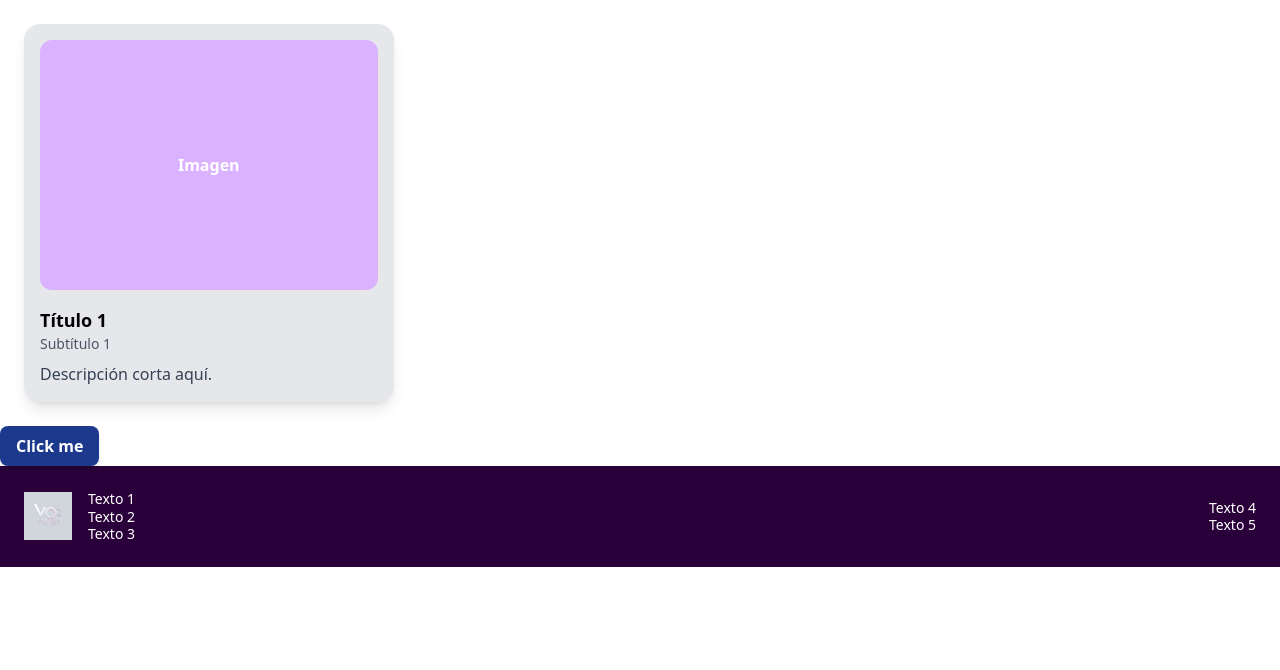
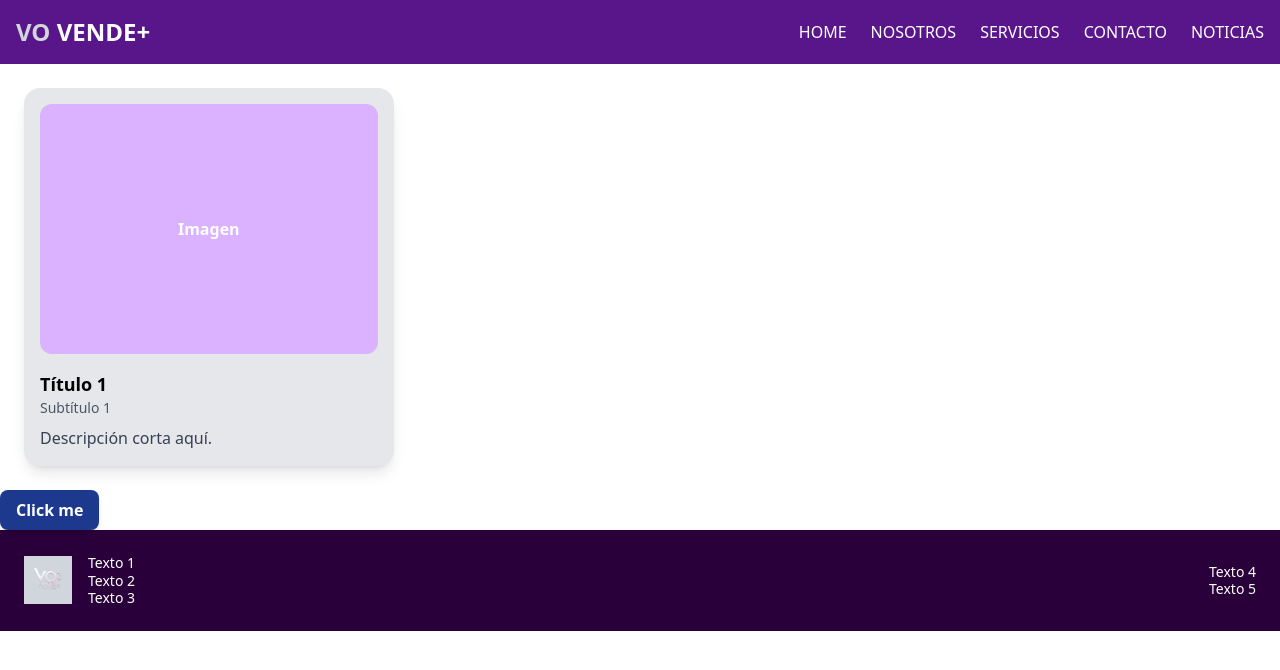
Before and after one commit to oscarcmn/ComponentesHugoYOscar, a React (Vite) app: page / in a window 1280 px wide. Shown: the top 670 px of the page. Built offline with nearby package versions, Linux system fonts and the light colour scheme.

Commit message:
te he tocado el app

```diff
--- a/src/App.tsx
+++ b/src/App.tsx
@@ -1,18 +1,19 @@
-import Footer from './components/Footer'
-import Card from './components/Card'
-import Button from './components/Button'
+import Footer from "./components/Footer";
+import Card from "./components/Card";
+import Button from "./components/Button";
+import Header from "./components/Header";
 
 function App() {
-
   return (
     <>
       <div>
+        <Header />
         <Card />
-        <Button label='Click me' />
+        <Button label="Click me" />
         <Footer />
       </div>
     </>
-  )
+  );
 }
 
-export default App
+export default App;
```
